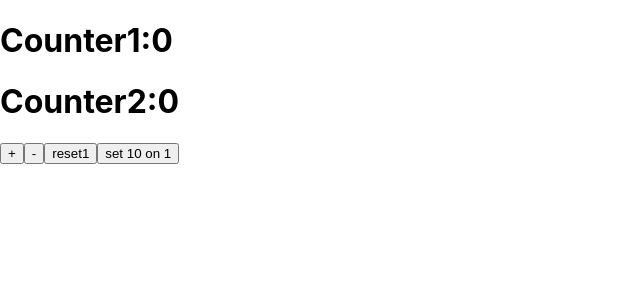
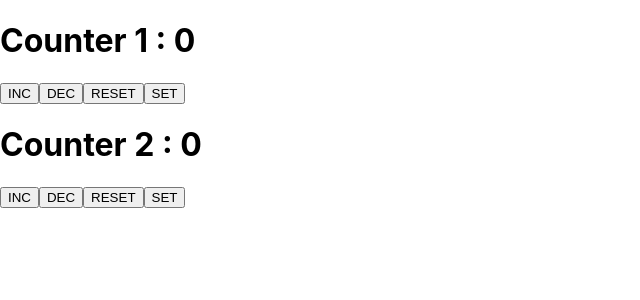
Before and after one commit to alinabezux/react-june, a React (Create React App) app: page / in a window 1280 px wide. Shown: the top 300 px of the page, without its empty margins (0-640 px from the left). Built offline with nearby package versions, Linux system fonts and the light colour scheme.

Commit message:
useReducer counter preview 1

```diff
--- a/src/App.js
+++ b/src/App.js
@@ -1,37 +1,12 @@
 import './App.css'
-import {useReducer} from "react";
-
-const init = (initialValue) => {
-    return {counter1: initialValue, counter2: initialValue}
-}
-
-const reducer = (state, action) => {
-    switch (action.type) {
-        case 'inc1':
-            return {...state, counter1: state.counter1 + 1}
-        case 'dec1':
-            return {...state, counter1: state.counter1 - 1}
-        case 'reset1':
-            return {...state, counter1: 0}
-        case 'set1':
-            return {...state, counter1: action.payload}
-        default:
-            return {...state};
-    }
-}
+import {Counter1, Counter2} from "./components";
 
 const App = () => {
 
-    const [state, dispatch] = useReducer(reducer, 0, init);
-
     return (
         <div>
-            <h1>Counter1:{state.counter1}</h1>
-            <h1>Counter2:{state.counter2}</h1>
-            <button onClick={() => dispatch({type: 'inc1'})}>+</button>
-            <button onClick={() => dispatch({type: 'dec1'})}>-</button>
-            <button onClick={() => dispatch({type: 'reset1'})}>reset1</button>
-            <button onClick={() => dispatch({type: 'set1', payload: 10})}>set 10 on 1</button>
+            <Counter1/>
+            <Counter2/>
         </div>
     )
 }
--- /dev/null
+++ b/src/components/Counter1.js
@@ -0,0 +1,19 @@
+import {DEC, INC, RESET, SET, useReducer1} from "../reducers";
+
+const Counter1 = () => {
+
+    const [state, dispatch] = useReducer1();
+
+    return (
+        <div>
+            <h1>Counter 1 : {state.counter1}</h1>
+            <button onClick={() => dispatch({type: INC})}>INC</button>
+            <button onClick={() => dispatch({type: DEC})}>DEC</button>
+            <button onClick={() => dispatch({type: RESET})}>RESET</button>
+            <button onClick={() => dispatch({type: SET,payload:10})}>SET</button>
+
+        </div>
+    );
+}
+
+export {Counter1}
--- /dev/null
+++ b/src/components/Counter2.js
@@ -0,0 +1,19 @@
+import {DEC, INC, RESET, SET, useReducer2} from "../reducers";
+
+const Counter2 = () => {
+
+    const [state, dispatch] = useReducer2();
+
+    return (
+        <div>
+            <h1>Counter 2 : {state.counter2}</h1>
+            <button onClick={() => dispatch({type: INC})}>INC</button>
+            <button onClick={() => dispatch({type: DEC})}>DEC</button>
+            <button onClick={() => dispatch({type: RESET})}>RESET</button>
+            <button onClick={() => dispatch({type: SET, payload: 20})}>SET</button>
+
+        </div>
+    );
+}
+
+export {Counter2}
--- /dev/null
+++ b/src/components/index.js
@@ -0,0 +1,2 @@
+export * from './Counter1'
+export * from './Counter2'
--- /dev/null
+++ b/src/reducers/count.actions.js
@@ -0,0 +1,6 @@
+const INC = 'INC'
+const DEC = 'DEC'
+const RESET = 'RESET'
+const SET = 'SET'
+
+export {INC, DEC, RESET, SET}
--- /dev/null
+++ b/src/reducers/count1.reducer.js
@@ -0,0 +1,22 @@
+import {useReducer} from "react";
+
+import {DEC, INC, RESET, SET} from "./count.actions";
+
+const reducer = (state, action) => {
+    switch (action.type) {
+        case INC:
+            return {counter1: state.counter1 + 1}
+        case DEC:
+            return {counter1: state.counter1 - 1}
+        case RESET:
+            return {counter1: 0}
+        case SET:
+            return {counter1: action.payload}
+        default:
+            return state
+    }
+}
+
+const useReducer1 = () => useReducer(reducer, {counter1: 0});
+
+export {useReducer1}
--- /dev/null
+++ b/src/reducers/count2.reducer.js
@@ -0,0 +1,22 @@
+import {useReducer} from "react";
+
+import {DEC, INC, RESET, SET} from "./count.actions";
+
+const reducer = (state, action) => {
+    switch (action.type) {
+        case INC:
+            return {counter2: state.counter2 + 1}
+        case DEC:
+            return {counter2: state.counter2 - 1}
+        case RESET:
+            return {counter2: 0}
+        case SET:
+            return {counter2: action.payload}
+        default:
+            return state
+    }
+}
+
+const useReducer2 = () => useReducer(reducer, {counter2: 0});
+
+export {useReducer2}
--- /dev/null
+++ b/src/reducers/index.js
@@ -0,0 +1,3 @@
+export * from './count.actions';
+export * from './count1.reducer';
+export * from './count2.reducer';
```
